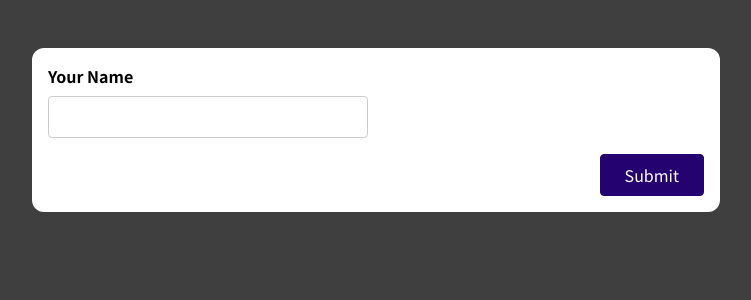
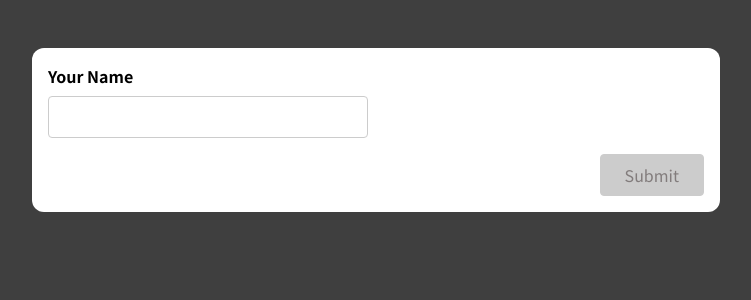
Before and after one commit to simplesNotEZ/max-forms-inputs, a React (Create React App) app: page / in a window 1280 px wide. Shown: the top 300 px of the page, without its empty margins (264-1015 px from the left). Built offline with nearby package versions, Linux system fonts and the light colour scheme.

Commit message:
Refactor validity check of name-input; implement useEffect to set overall form validity;

```diff
--- a/src/components/SimpleInput.js
+++ b/src/components/SimpleInput.js
@@ -1,25 +1,27 @@
-import { useState } from "react";
+import { useState, useEffect } from "react";
 
 const SimpleInput = (props) => {
   const [enteredName, setEnteredName] = useState('');
-  const [enteredNameIsValid, setEnteredNameIsValid] = useState(false);
   const [enteredNameTouched, setEnteredNameTouched] = useState(false);
+  const [formIsValid, setFormIsValid] = useState(false);
+
+  const enteredNameIsValid = enteredName.trim() !== '';
+  const nameInputIsInvalid = enteredNameTouched && !enteredNameIsValid;
+
+  useEffect(() => {
+    if (enteredNameIsValid) {
+      setFormIsValid(true);
+    } else {
+      setFormIsValid(false);
+    }
+  }, [enteredNameIsValid]);
 
   const nameInputChangeHandler = (event) => {
     setEnteredName(event.target.value);
-
-    // wanna use event.target.value INSTEAD of enteredName b/c there is a lag in state-update w/ enteredName
-    if (event.target.value.trim() !== '') {
-      setEnteredNameIsValid(true);
-    }
   };
 
   const nameInputBlurHandler = (event) => {
     setEnteredNameTouched(true);
-
-    if (enteredName.trim() === '') {
-      setEnteredNameIsValid(false);
-    }
   };
 
   const formSubmissionHandler = event => {
@@ -28,15 +30,12 @@ const SimpleInput = (props) => {
 
     setEnteredNameTouched(true);
 
-    if (enteredName.trim() === '') {
-      setEnteredNameIsValid(false);
+    if (!enteredNameIsValid) {
       return;
     }
-    setEnteredNameIsValid(true);
     setEnteredName('');
+    setEnteredNameTouched(false);
   }
-
-  const nameInputIsInvalid = enteredNameTouched && !enteredNameIsValid;
 
   const nameInputClasses = nameInputIsInvalid ? 'form-control invalid' : 'form-control';
 
@@ -55,7 +54,7 @@ const SimpleInput = (props) => {
         {nameInputIsInvalid && <p className="error-text">Name must not be empty.</p>}
       </div>
       <div className="form-actions">
-        <button type="submit">Submit</button>
+        <button disabled={!formIsValid} type="submit">Submit</button>
       </div>
     </form>
   );
--- a/src/index.css
+++ b/src/index.css
@@ -79,6 +79,15 @@ button:active {
   border-color: #33059e;
 }
 
+button:disabled,
+button:disabled:hover,
+button:disabled:active {
+  background-color: #ccc;
+  color: #827c7c;
+  border-color: #ccc;
+  cursor: not-allowed
+}
+
 .form-actions {
   text-align: right;
 }
```
